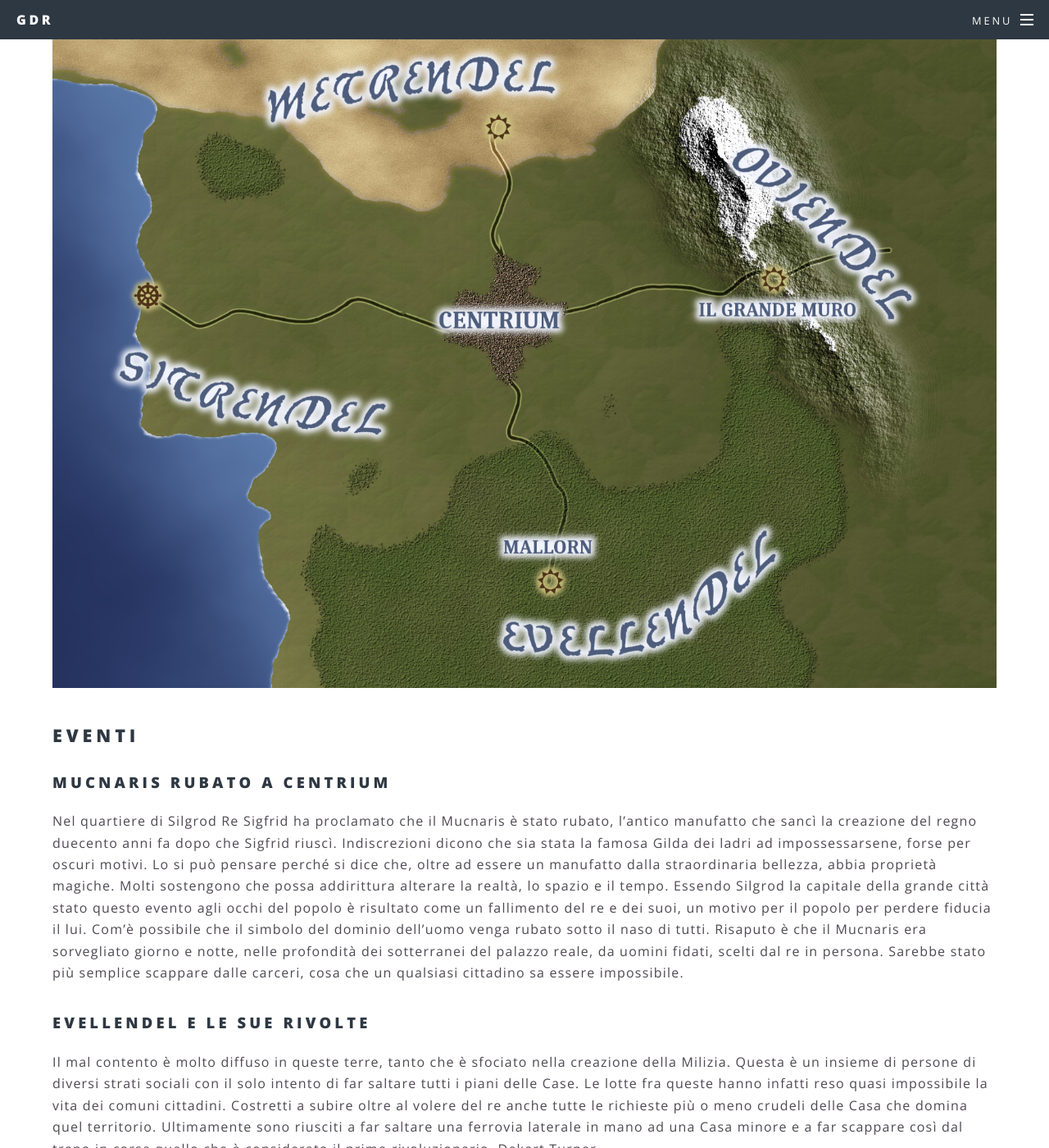
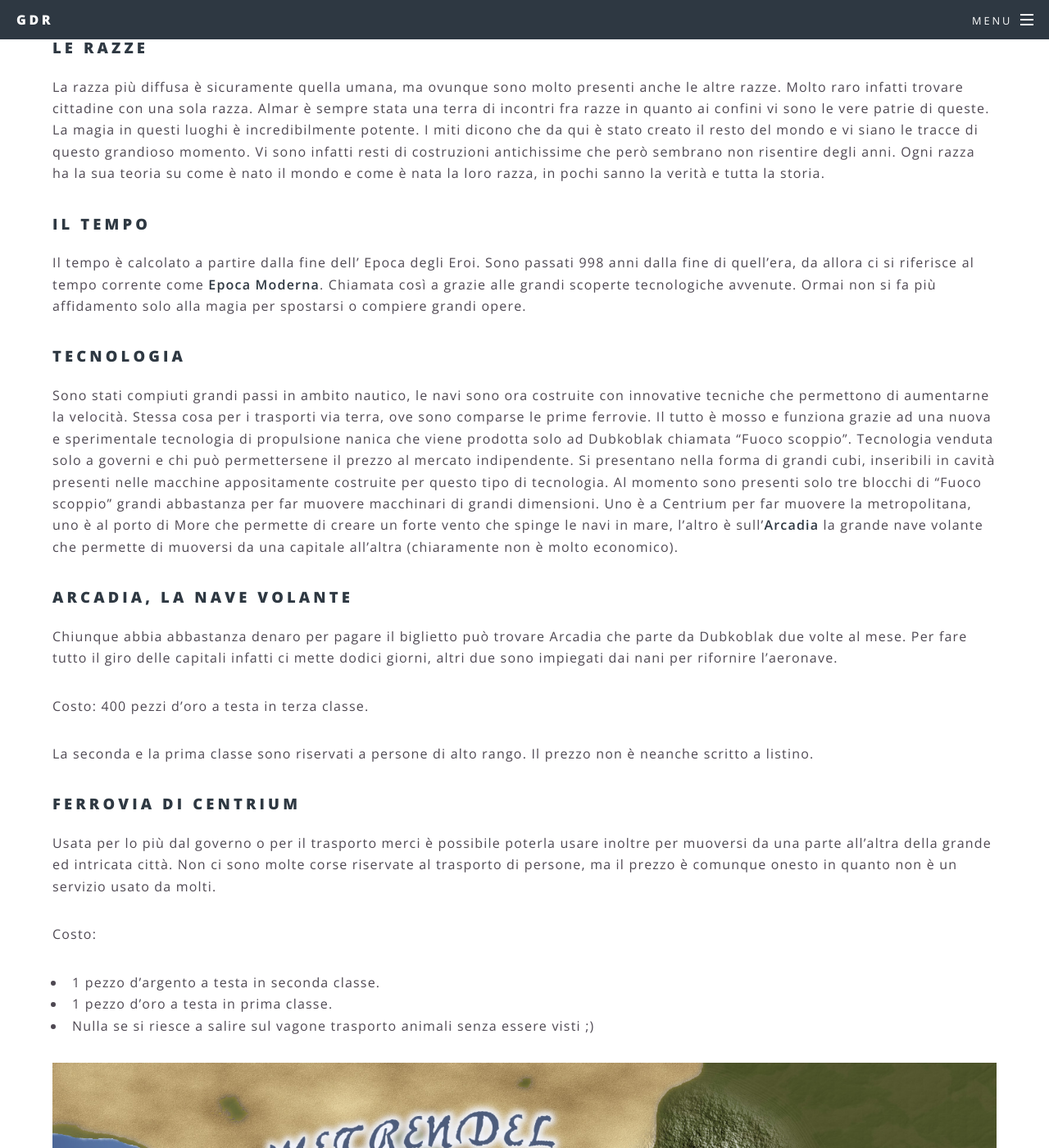
Before and after one commit to lcfd/gdr, a Jekyll site: the page built from Almar.md, in a window 1280 px wide and 1400 px high, scrolled down 1972 px. Shown: the whole window at 82% size. Built offline with Jekyll 4.4.1, drawn with Linux system fonts in a browser that asks for light colours; some of the changed text lies outside the part shown.

Commit message:
Aggiunta un casino di lore

```diff
--- a/Almar.md
+++ b/Almar.md
@@ -5,9 +5,9 @@ subtitle: il mondo di gioco
 head_image: map_colored.jpg
 ---
 
-Molto sta per accadere ad Alamar.
+Molto sta per accadere ad **Alamar**.
 Le rivolte dei popoli dell'ovest sono dilaniati da una guerra infinita fra le Case. A nord un antico male pare si stia risvegliando. A est il Popolo del Mare che non attracca più nei porti per motivi ignoti. Mentre a sud gli elfi muovono i loro eserciti. Difficilmente ci sarà posto dove vivere in pace.
-Non si ricordano così tanti misteri e avvenimenti dall'Epoca degli Eroi.
+Non si ricordano così tanti misteri e avvenimenti dall'**Epoca degli Eroi**.
 
 ### Sud, Evellendel
 
@@ -18,7 +18,11 @@ Non hanno un re, perché da sempre solo il grande albero **Mallorn** è consider
 
 ### Est, Sitrendel
 
-Il mare, la costa. Dimora di popoli di pescatori e allevatori di cavalli. Allontanandosi non molto dalle coste vi sono immensi prati rigogliosi dove si possono trovare i cavalli selvaggi che gli uomini da centinai d'anni addomesticano. Si dice siano paragonabili ai destrieri elfici in quanto a velocità, però in più sono anche molto resistenti. Gli uomini in queste lande vivono in tribù, con culti di stampo shamanico.
+Il mare, la costa. Dimora di popoli di pescatori e allevatori di cavalli. Allontanandosi non molto dalle coste vi sono immensi prati rigogliosi dove si possono trovare i cavalli selvaggi che gli uomini da centinai d'anni addomesticano. Si dice siano paragonabili ai destrieri elfici in quanto a velocità, però in più sono anche molto resistenti. Gli uomini in queste lande vivono in tribù, con culti di stampo sciamanico.
+
+Il porto più grande e principale scalo è **More**, situato su quello che sulle carte pare il corno intagliato nella costa.
+
+In una località ben nascosta di questa regione è presente **Kamauz**, l'immenso deposito costruito per permettere di sopravvivere per lunghi tempi di carestia. Usabile solo dal re di Centrium e da pochi altri scelti da lui. Tenuto segreto il luogo fin dalla sua costruzione per paura che i moti rivoluzionari, ora, e tutti i nemici del re, in passato, vi si recassero a far danni. Non è comunque mistero che esista e che se anche per sbaglio ci si avvicini senza avere un permesso si potrebbe fare una brutta fine.
 
 ### Ovest, Oviendel
 
@@ -34,18 +38,46 @@ Qui sorge l'unica vera città dei nani. Più che sorgere diciamo che si inabissa
 
 ## Cenni generici su Alamar
 
+### Le razze
+
 La razza più diffusa è sicuramente quella umana, ma ovunque sono molto presenti anche le altre razze. Molto raro infatti trovare cittadine con una sola razza. Almar è sempre stata una terra di incontri fra razze in quanto ai confini vi sono le vere patrie di queste. La magia in questi luoghi è incredibilmente potente. I miti dicono che da qui è stato creato il resto del mondo e vi siano le tracce di questo grandioso momento. Vi sono infatti resti di costruzioni antichissime che però sembrano non risentire degli anni.
 Ogni razza ha la sua teoria su come è nato il mondo e come è nata la loro razza, in pochi sanno la verità e tutta la storia.
 
+### Il tempo
+
+Il tempo è calcolato a partire dalla fine dell' Epoca degli Eroi. Sono passati 998 anni dalla fine di quell'era, da allora ci si riferisce al tempo corrente come **Epoca Moderna**. Chiamata così a grazie alle grandi scoperte tecnologiche avvenute. Ormai non si fa più affidamento solo alla magia per spostarsi o compiere grandi opere.
+
+### Tecnologia
+
+Sono stati compiuti grandi passi in ambito nautico, le navi sono ora costruite con innovative tecniche che permettono di aumentarne la velocità. Stessa cosa per i trasporti via terra, ove sono comparse le prime ferrovie. Il tutto è mosso e funziona grazie ad una nuova e sperimentale tecnologia di propulsione nanica che viene prodotta solo ad Dubkoblak chiamata "Fuoco scoppio". Tecnologia venduta solo a governi e chi può permettersene il prezzo al mercato indipendente. Si presentano nella forma di grandi cubi, inseribili in cavità presenti nelle macchine appositamente costruite per questo tipo di tecnologia. Al momento sono presenti solo tre blocchi di "Fuoco scoppio" grandi abbastanza per far muovere macchinari di grandi dimensioni. Uno è a Centrium per far muovere la metropolitana, uno è al porto di More che permette di creare un forte vento che spinge le navi in mare, l'altro è sull'**Arcadia** la grande nave volante che permette di muoversi da una capitale all'altra (chiaramente non è molto economico).
+
+### Arcadia, la nave volante
+
+Chiunque abbia abbastanza denaro per pagare il biglietto può trovare Arcadia che parte da Dubkoblak due volte al mese. Per fare tutto il giro delle capitali infatti ci mette dodici giorni, altri due sono impiegati dai nani per rifornire l'aeronave.
+
+Costo: 400 pezzi d'oro a testa in terza classe.
+
+La seconda e la prima classe sono riservati a persone di alto rango. Il prezzo non è neanche scritto a listino.
+
+### Ferrovia di Centrium
+
+Usata per lo più dal governo o per il trasporto merci è possibile poterla usare inoltre per muoversi da una parte all'altra della grande ed intricata città. Non ci sono molte corse riservate al trasporto di persone, ma il prezzo è comunque onesto in quanto non è un servizio usato da molti.
+
+Costo:
+* 1 pezzo d'argento a testa in seconda classe.
+* 1 pezzo d'oro a testa in prima classe.
+* Nulla se si riesce a salire sul vagone trasporto animali senza essere visti ;)
+
+
 ![alt](/gdr/images/map_colored.jpg)
 
-## Eventi
+## Eventi correnti (pre inizio avventure)
 
-### Mucnaris rubato a Centrium
+### Mucnaris rubato a Centrium (20 aprile 998 E.M.)
 
-Nel quartiere di Silgrod Re Sigfrid ha proclamato che il Mucnaris è stato rubato, l'antico manufatto che sancì la creazione del regno duecento anni fa dopo che Sigfrid riuscì. Indiscrezioni dicono che sia stata la famosa Gilda dei ladri ad impossessarsene, forse per oscuri motivi. Lo si può pensare perché si dice che, oltre ad essere un manufatto dalla straordinaria bellezza, abbia proprietà magiche. Molti sostengono che possa addirittura alterare la realtà, lo spazio e il tempo. Essendo Silgrod la capitale della grande città stato questo evento agli occhi del popolo è risultato come un fallimento del re e dei suoi, un motivo per il popolo per perdere fiducia il lui. Com'è possibile che il simbolo del dominio dell'uomo venga rubato sotto il naso di tutti. Risaputo è che il Mucnaris era sorvegliato giorno e notte, nelle profondità dei sotterranei del palazzo reale, da uomini fidati, scelti dal re in persona. Sarebbe stato più semplice scappare dalle carceri, cosa che un qualsiasi cittadino sa essere impossibile.
+Nel quartiere di **Silgrod**, **Re Sigfrid**, ha proclamato che il **Mucnaris** è stato rubato, l'antico manufatto che sancì la creazione del regno duecento anni fa dopo che Sigfrid riuscì. Indiscrezioni dicono che sia stata la famosa Gilda dei ladri ad impossessarsene, forse per oscuri motivi. Lo si può pensare perché si dice che, oltre ad essere un manufatto dalla straordinaria bellezza, abbia proprietà magiche. Molti sostengono che possa addirittura alterare la realtà, lo spazio e il tempo. Essendo Silgrod la capitale della grande città stato questo evento agli occhi del popolo è risultato come un fallimento del re e dei suoi, un motivo per il popolo per perdere fiducia il lui. Com'è possibile che il simbolo del dominio dell'uomo venga rubato sotto il naso di tutti. Risaputo è che il Mucnaris era sorvegliato giorno e notte, nelle profondità dei sotterranei del palazzo reale, da uomini fidati, scelti dal re in persona. Sarebbe stato più semplice scappare dalle carceri, cosa che un qualsiasi cittadino sa essere impossibile.
 
-### Evellendel e le sue rivolte
+### Evellendel e le sue rivolte (20 aprile 998 E.M.)
 
 Il mal contento è molto diffuso in queste terre, tanto che è sfociato nella creazione della Milizia. Questa è un insieme di persone di diversi strati sociali con il solo intento di far saltare tutti i piani delle Case. Le lotte fra queste hanno infatti reso quasi impossibile la vita dei comuni cittadini. Costretti a subire oltre al volere del re anche tutte le richieste più o meno crudeli delle Casa che domina quel territorio.
 Ultimamente sono riusciti a far saltare una ferrovia laterale in mano ad una Casa minore e a far scappare così dal treno in corsa quello che è considerato il primo rivoluzionario, Dekart Turner.
```
Also changed, not shown: 1 other file.
